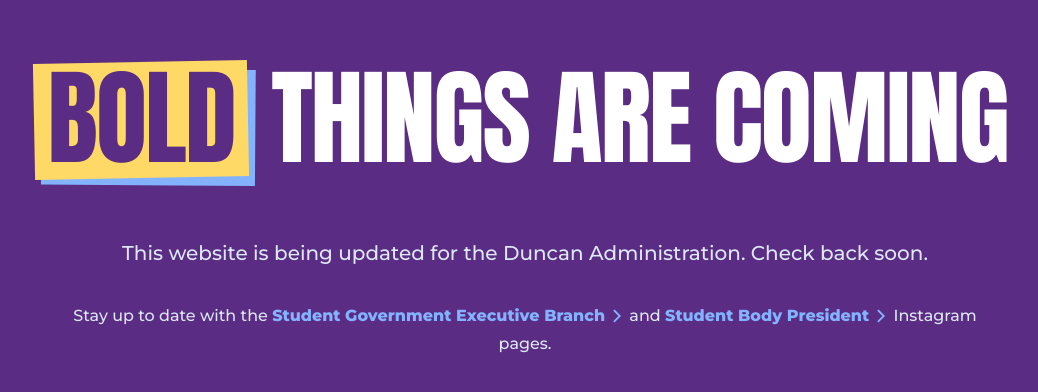
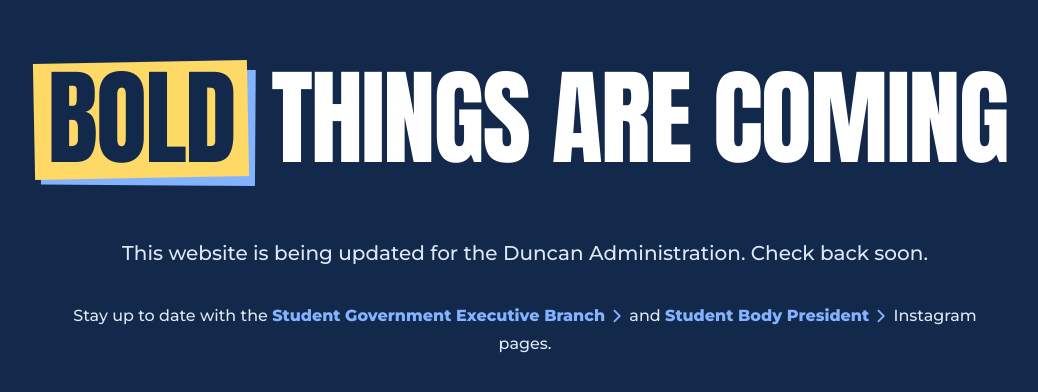
Before and after one commit to WillieTheWhale/UNCSG.github.io, an Astro site: page / in a window 1280 px wide. Shown: the part 126-518 px from the top of the page, without its empty margins (115-1153 px from the left). Built offline with nearby package versions, Linux system fonts and the light colour scheme; Astro itself is replaced by a stand-in of ours.

Commit message:
revert test commit

```diff
--- a/src/styles/global.css
+++ b/src/styles/global.css
@@ -3,7 +3,7 @@
 
 :root {
   /* Exact primitives from the original ProjectBOLD brand-guide export. */
-  --brand-navy: #5b2c83;
+  --brand-navy: #13294b;
   --brand-blue: #2959a4;
   --brand-carolina: #83b3ff;
   --brand-gold: #ffd965;
```
